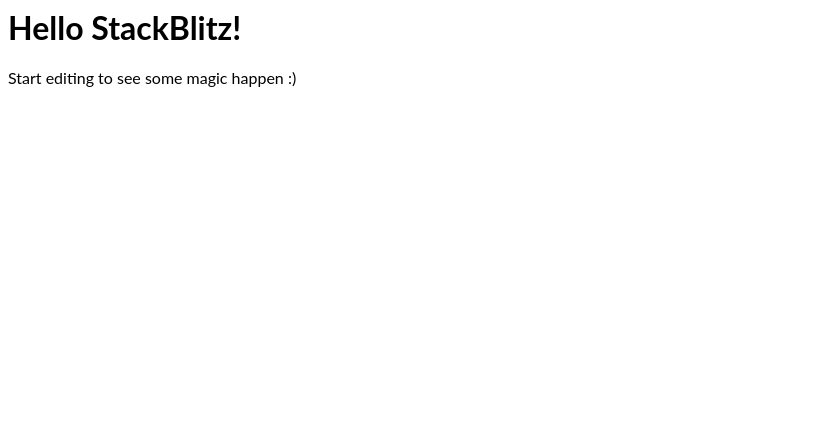
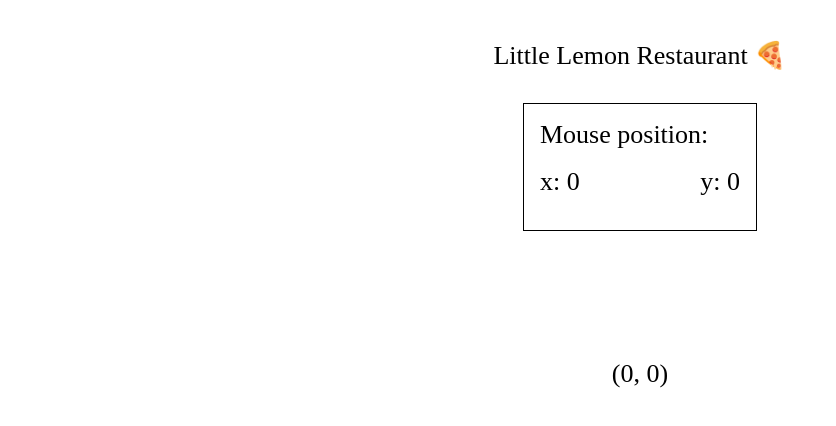
Before and after one commit to coder3103/react-training, a React (Create React App) app: page / in a window 1280 px wide. Shown: the top 426 px of the page, without its empty margins (0-836 px from the left). Built offline with nearby package versions, Linux system fonts and the light colour scheme.

Commit message:
1 file modified, 1 added

```diff
--- /dev/null
+++ b/App.css
@@ -0,0 +1,30 @@
+.App {
+  min-height: 100vh;
+  display: flex;
+  flex-direction: column;
+  align-items: center;
+  font-size: calc(10px + 2vmin);
+}
+
+.Header {
+  margin: 32px;
+}
+
+.Row {
+  display: flex;
+  flex-direction: row;
+  align-items: center;
+  justify-content: space-between;
+  width: 200px;
+  height: 64px;
+}
+
+p {
+  margin: 0;
+}
+
+.BasicTracker {
+  border: 1px solid black;
+  padding: 16px;
+  margin-bottom: 128px;
+}
--- a/App.tsx
+++ b/App.tsx
@@ -1,11 +1,67 @@
 import * as React from 'react';
-import './style.css';
+import "./App.css";
+import { useEffect, useState } from "react";
 
-export default function App() {
+const MousePosition = ({ render }) => {
+  const [mousePosition, setMousePosition] = useState({
+    x: 0,
+    y: 0,
+  });
+
+  useEffect(() => {
+    const handleMousePositionChange = (e) => {
+      setMousePosition({
+        x: e.clientX,
+        y: e.clientY,
+      });
+    };
+
+    window.addEventListener("mousemove", handleMousePositionChange);
+
+    return () => {
+      window.removeEventListener("mousemove", handleMousePositionChange);
+    };
+  }, []);
+
+  return render({ mousePosition });
+};
+
+const PanelMouseLogger = () => {
   return (
-    <div>
-      <h1>Hello StackBlitz!</h1>
-      <p>Start editing to see some magic happen :)</p>
+    <div className="BasicTracker">
+      <p>Mouse position:</p>
+      <MousePosition
+        render={({ mousePosition }) => (
+          <div className="Row">
+            <span>x: {mousePosition.x}</span>
+            <span>y: {mousePosition.y}</span>
+          </div>
+        )}
+      />
+    </div>
+  );
+};
+
+const PointMouseLogger = () => {
+  return (
+    <MousePosition
+      render={({ mousePosition }) => (
+        <p>
+          ({mousePosition.x}, {mousePosition.y})
+        </p>
+      )}
+    />
+  );
+};
+
+function App() {
+  return (
+    <div className="App">
+      <header className="Header">Little Lemon Restaurant 🍕</header>
+      <PanelMouseLogger />
+      <PointMouseLogger />
     </div>
   );
 }
+
+export default App;
```
